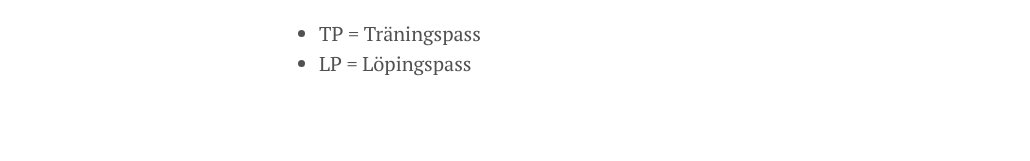
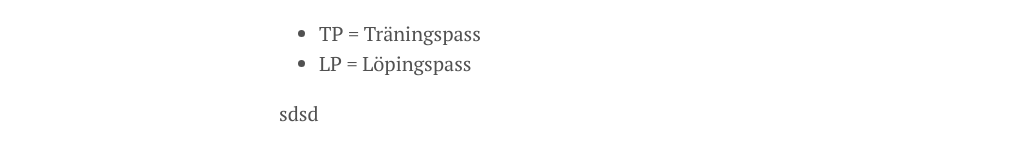
Before and after one commit to eripe970/eripe970.github.io, a Jekyll site: the page built from _posts/2014-12-03-week0.md, in a window 1280 px wide. Shown: the part 648-809 px from the top of the page, without its empty margins (1-1031 px from the left). Built offline with Jekyll 4.4.1, drawn with Linux system fonts in a browser that asks for light colours; nearby versions of some CDN libraries; Markdown is read by kramdown in place of the engine named in the settings.

Commit message:
Update post.html

```diff
--- a/_layouts/post.html
+++ b/_layouts/post.html
@@ -6,9 +6,10 @@ is_post:              true
 ---
 
 <div class="post">
-  <h1 class="post-title">{{ page.title }}{{ post.id }}</h1>
+  <h1 class="post-title">{{ page.title }}</h1>
    <span class="post-date">{{ page.date | date_to_string }} | <a href="#disqus_thread" data-disqus-identifier="{{ post.id }}">0 Comments</a></span>
   {{ content }}
+  <span>sdsd{{ post.id }}</span>
 </div>
 
 
```
